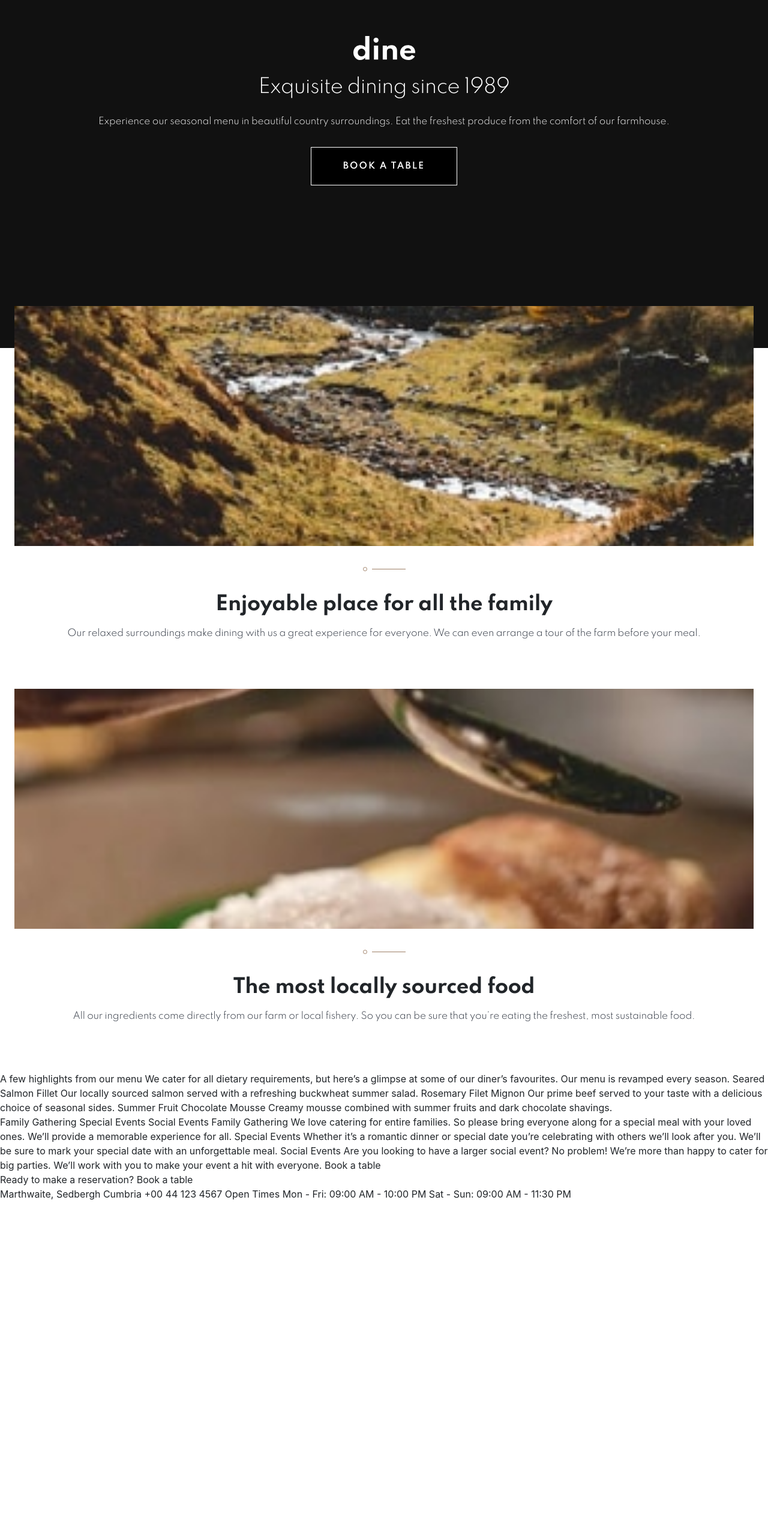
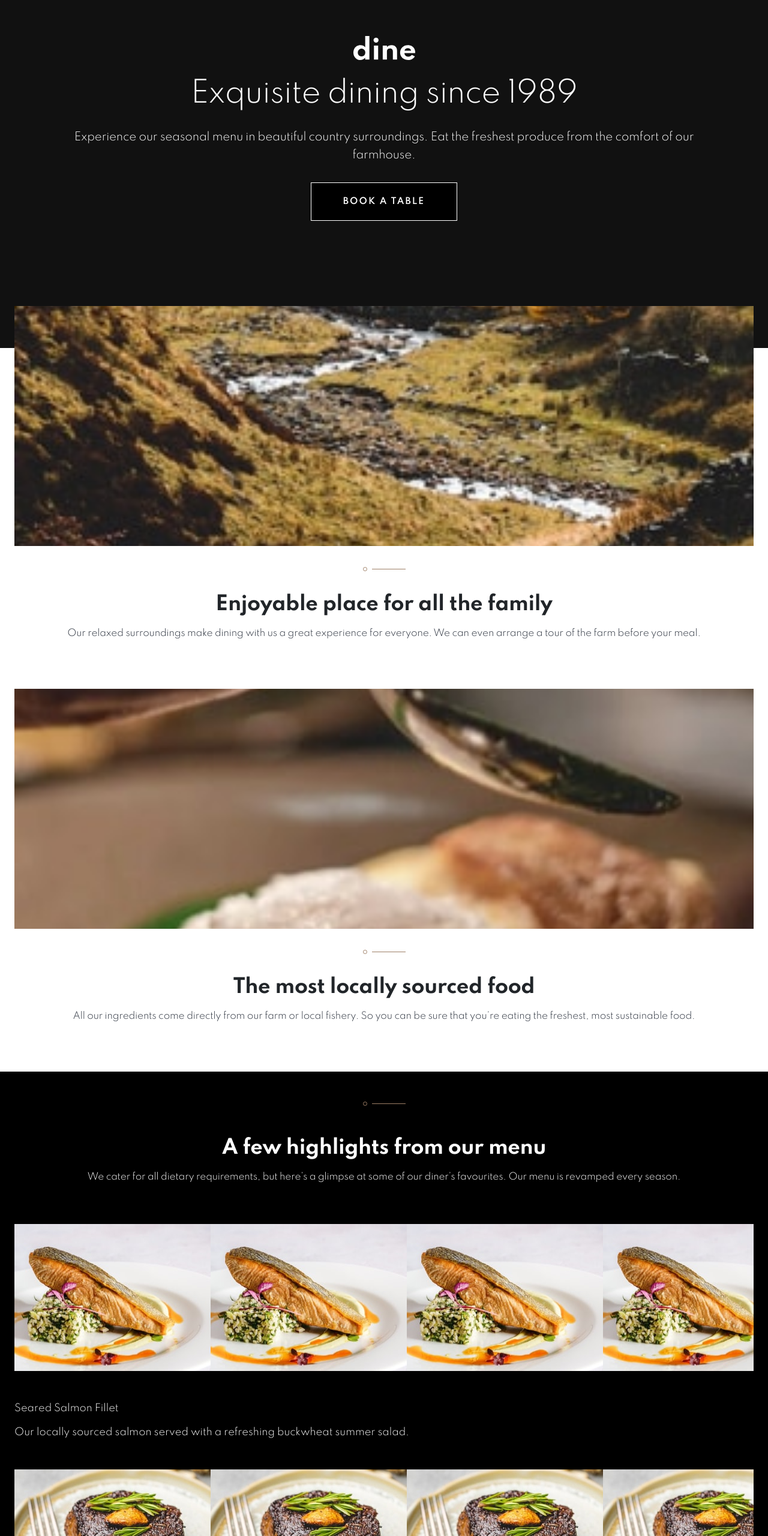
Before and after one commit to huangm96/frontend-mentor-dine-website, a plain HTML site: page starter-code/index.html in a window 1280 px wide. Shown: the part 220-2780 px from the top of the page at 60% size. Before the commit the page ends 2222 px from the top, so only its background shows below. Drawn offline with nearby package versions, Linux system fonts and the light colour scheme; files whose address does not match are found by name.

Commit message:
finished first section table

```diff
--- a/starter-code/index.html
+++ b/starter-code/index.html
@@ -22,7 +22,7 @@
   integrity="sha384-ho+j7jyWK8fNQe+A12Hb8AhRq26LrZ/JpcUGGOn+Y7RsweNrtN/tE3MoK7ZeZDyx" crossorigin="anonymous"></script>
 
 <body>
-  <div class="firstSection">
+  <div class="first-section">
     <img src="./images//logo.svg" />
     <div class="content">
       <p class="title">Exquisite dining since 1989</p>
@@ -36,11 +36,11 @@
 
     </div>
   </div>
-  <div class="secondSection">
+  <div class="second-section">
     <div class="place">
       <div class="picture picture-place"></div>
       <div class="content">
-        <img src="./images/patterns/pattern-divide.svg"/>
+        <img src="./images/patterns/pattern-divide.svg" />
         <p class="title">Enjoyable place for all the family</p>
 
 
@@ -66,23 +66,49 @@
 
 
   </div>
-  <div class="thirdSection">
-    A few highlights from our menu
+  <div class="third-section">
+    <div class="menu">
+      <img src="./images/patterns/pattern-divide.svg" />
+      <p class="menu-title">A few highlights from our menu</p>
 
-    We cater for all dietary requirements, but here’s a glimpse at some of our diner’s favourites.
-    Our menu is revamped every season.
+      <p class="menu-description">We cater for all dietary requirements, but here’s a glimpse at some of our diner’s
+        favourites.
+        Our menu is revamped every season.</p>
+    </div>
 
-    Seared Salmon Fillet
-    Our locally sourced salmon served with a refreshing buckwheat summer salad.
+    <div class="dishes-box">
+      <div class="dish">
+        <div class="picture picture-salmon"></div>
+        <div class="dish-content">
+          <p class="dish-title">Seared Salmon Fillet</p>
+          <p class="dish-description">Our locally sourced salmon served with a refreshing buckwheat summer salad.
+          </p>
+        </div>
+      </div>
 
-    Rosemary Filet Mignon
-    Our prime beef served to your taste with a delicious choice of seasonal sides.
+      <div class="dish">
+        <div class="picture picture-beef"></div>
+        <div class="dish-content">
+          <p class="dish-title">Rosemary Filet Mignon</p>
+          <p class="dish-description">Our prime beef served to your taste with a delicious choice of seasonal sides.
+          </p>
+        </div>
+      </div>
 
-    Summer Fruit Chocolate Mousse
-    Creamy mousse combined with summer fruits and dark chocolate shavings.
+      <div class="dish">
+        <div class="picture picture-chocolate"></div>
+        <div class="dish-content">
+          <p class="dish-title">Summer Fruit Chocolate Mousse</p>
+          <p class="dish-description">Creamy mousse combined with summer fruits and dark chocolate shavings.
 
+          </p>
+        </div>
+      </div>
+
+
+    </div>
   </div>
-  <div class="fourthSection">
+  <div class="fourth-section">
     Family Gathering
     Special Events
     Social Events
@@ -102,7 +128,7 @@
     Book a table
 
   </div>
-  <div class="fifthSection">
+  <div class="fifth-section">
     Ready to make a reservation?
 
     Book a table
--- a/starter-code/less/firstSection-styles.less
+++ b/starter-code/less/first-section-styles.less
@@ -1,4 +1,4 @@
-.firstSection {
+.first-section {
 
     color: white;
 
@@ -16,6 +16,7 @@
     align-items: center;
 
 
+
     .content{
         display: flex;
         flex-direction: column;
@@ -28,8 +29,7 @@
         width: 103px;
     }
     .title{
-        font-family: Spartan;
-        font-style: normal;
+
         font-weight: 300;
         font-size: 32px;
         line-height: 40px;
@@ -38,12 +38,10 @@
         text-align: center;
         letter-spacing: -0.8px;
         padding:0 20px;
-        margin: 25px 25px;
+        margin: 25px 24px;
     }
     .description{
-        margin: 0px 25px;
-        font-family: Spartan;
-        font-style: normal;
+        margin: 0px 24px;
         font-weight: normal;
         font-size: 15px;
         line-height: 25px;
@@ -61,9 +59,6 @@
         height:64px;
         background-color: black;
 
-
-        font-family: Spartan;
-        font-style: normal;
         font-weight: 600;
         font-size: 14px;
         line-height: 16px;
@@ -72,4 +67,30 @@
         letter-spacing: 2px;
         color:white;
     }
+
+@media screen and (min-width: 768px) {
+    background-image: url("../images/homepage/hero-bg-tablet.jpg");
+    .title {
+
+        font-size: 48px;
+        line-height: 64px;
+        /* or 133% */
+
+        text-align: center;
+        letter-spacing: -0.6px;
+
+        padding:0 150px;
+    }
+
+    .description {
+        margin: 0px 120px;
+        font-size: 18px;
+        line-height: 30px;
+        /* or 167% */
+
+        text-align: center;
+        letter-spacing: -0.225px;
+    }
 }
+
+}
--- a/starter-code/less/secondSection-styles.less
+++ b/starter-code/less/second-section-styles.less
@@ -1,5 +1,7 @@
-.secondSection{
+.second-section{
     margin: -70px 24px 0px 24px ;
+
+
     .picture{
 
         height:400px;
@@ -24,8 +26,7 @@
             margin:35px auto;
         }
         .title{
-            font-family: Spartan;
-            font-style: normal;
+
             font-weight: bold;
             font-size: 32px;
             line-height: 40px;
@@ -35,8 +36,6 @@
             letter-spacing: -0.4px;
         }
         .description{
-            font-family: Spartan;
-            font-style: normal;
             font-weight: normal;
             font-size: 15px;
             line-height: 25px;
--- a/starter-code/less/styles.less
+++ b/starter-code/less/styles.less
@@ -1,2 +1,9 @@
-@import "./firstSection-styles.less";
-@import "./secondSection-styles.less";
+@import "./first-section-styles.less";
+@import "./second-section-styles.less";
+@import "./third-section-styles.less";
+
+
+body{
+    font-family: Spartan;
+    font-style: normal;
+}
--- /dev/null
+++ b/starter-code/less/third-section-styles.less
@@ -0,0 +1,74 @@
+.third-section {
+    background-color: black;
+    color: white;
+
+    padding: 0 24px;
+
+    .menu {
+
+
+        display: flex;
+        flex-direction: column;
+        align-items: center;
+
+        img {
+            margin: 50px auto;
+        }
+
+        .menu-title {
+            font-weight: bold;
+            font-size: 32px;
+            line-height: 40px;
+            /* or 125% */
+
+            text-align: center;
+            letter-spacing: -0.4px;
+        }
+
+        .menu-description {
+            font-weight: normal;
+            font-size: 15px;
+            line-height: 25px;
+            /* or 167% */
+
+            text-align: center;
+            letter-spacing: -0.1875px;
+        }
+    }
+
+    .dishes-box {
+
+
+        .dish {
+            // display: flex;
+            // flex-direction: column;
+            .picture {
+                height: 245px;
+                background-repeat: no-repeat;
+                background-size: cover;
+                background-position: center;
+                margin: 50px auto;
+            }
+
+            .picture-salmon {
+
+                background: url("../images/homepage/salmon-mobile.jpg");
+
+            }
+
+            .picture-beef {
+
+                background: url("../images/homepage/beef-mobile.jpg");
+
+            }
+
+            .picture-chocolate {
+
+                background: url("../images/homepage/chocolate-mobile.jpg");
+
+            }
+        }
+
+    }
+
+}
```
Also changed, not shown: starter-code/css/first-section-styles.css (added), starter-code/css/second-section-styles.css (added), starter-code/css/styles.css, starter-code/css/third-section-styles.css (added), starter-code/css/thirdSection-styles.css (added).
